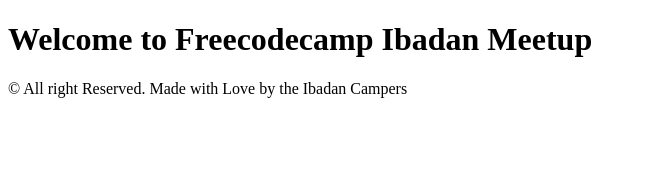
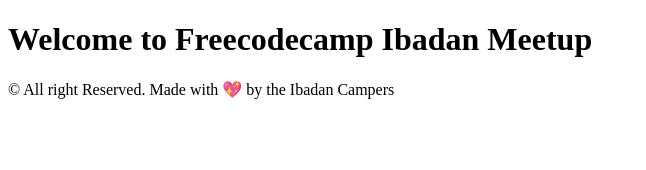
Before and after one commit to freecodecamp-ibadan/freecodecamp-ibadan, a Gatsby app: page / in a window 1280 px wide. Shown: the top 170 px of the page, without its empty margins (0-646 px from the left). Built offline with nearby package versions, Linux system fonts and the light colour scheme.

Commit message:
Update index.js
Added a sparkling heart

```diff
--- a/src/pages/index.js
+++ b/src/pages/index.js
@@ -3,6 +3,6 @@
 export default () => (
   <div>
     <h1>Welcome to Freecodecamp Ibadan Meetup</h1>
-    <p> &copy; All right Reserved. Made with Love by the Ibadan Campers</p>
+    <p> &copy; All right Reserved. Made with 💖 by the Ibadan Campers</p>
   </div>
 )
```
